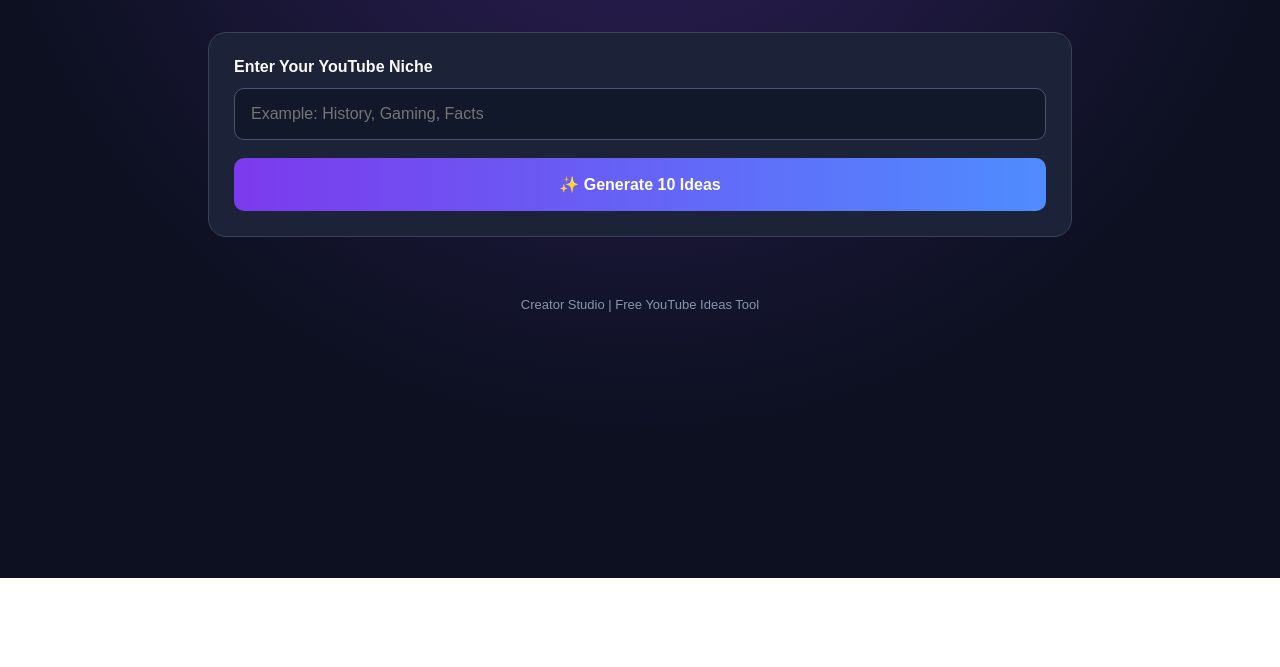
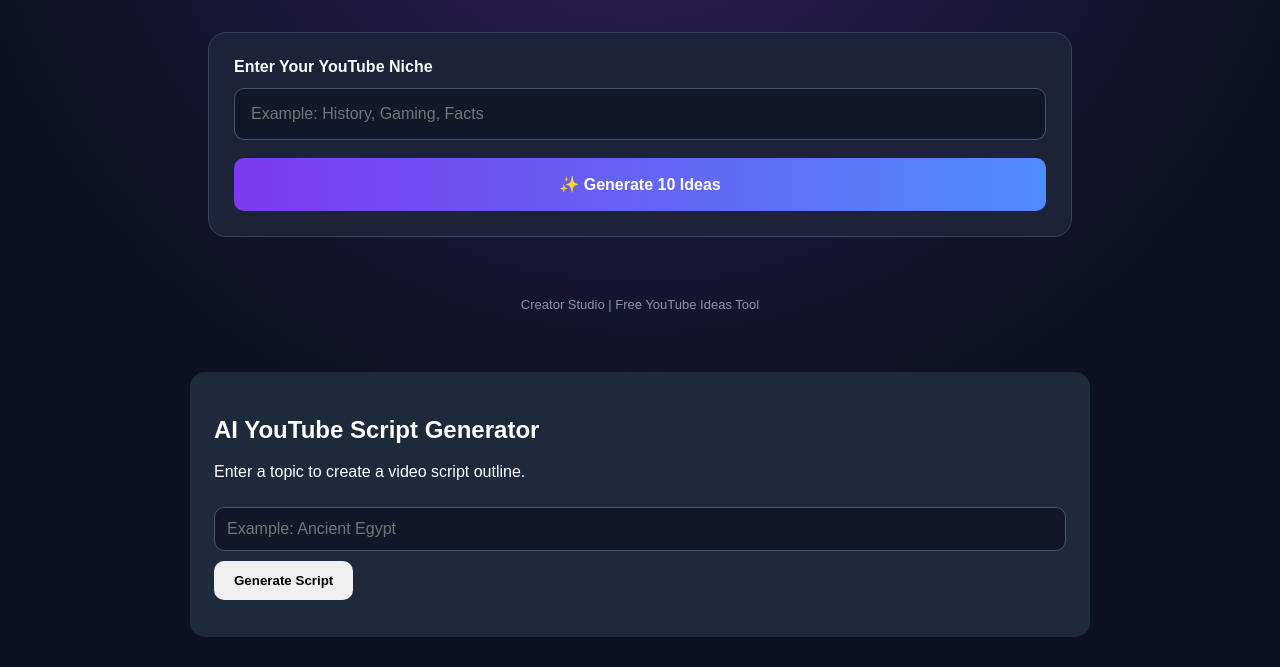
Before and after one commit to Shahzaib297398/AI-YouTube-Generator, a plain HTML site: page index.html in a window 1280 px wide. Shown: the part 222-889 px from the top of the page. Before the commit the page ends 800 px from the top, so only its background shows below. Drawn offline with Linux system fonts and the light colour scheme.

Commit message:
Implement AI YouTube Script Generator feature
Added AI YouTube Script Generator section with functionality to generate a video script outline based on user input.

```diff
--- a/index.html
+++ b/index.html
@@ -191,5 +191,33 @@ function generateIdeas() {
 document.getElementById("generate")
   .addEventListener("click", generateIdeas);
 </script>
+
+
+<section id="script-generator" style="max-width:900px;margin:30px auto;padding:24px;background:#1e293b;color:white;border-radius:15px;font-family:Arial">
+  <h2>AI YouTube Script Generator</h2>
+  <p>Enter a topic to create a video script outline.</p>
+  <input id="scriptTopic" placeholder="Example: Ancient Egypt" style="width:100%;padding:12px;margin:10px 0;color:#111">
+  <button onclick="makeScript()" style="padding:12px 20px;cursor:pointer">Generate Script</button>
+  <pre id="scriptOutput" style="white-space:pre-wrap;line-height:1.7"></pre>
+</section>
+
+<script>
+function makeScript() {
+  const topic = document.getElementById("scriptTopic").value.trim();
+  const output = document.getElementById("scriptOutput");
+  if (!topic) {
+    output.textContent = "Please enter a topic first.";
+    return;
+  }
+  output.textContent =
+    "VIDEO TITLE: " + topic + "\n\n" +
+    "HOOK:\nWhat if everything you knew about " + topic + " was only half the story?\n\n" +
+    "INTRODUCTION:\nToday we explore " + topic + " and discover why it matters.\n\n" +
+    "CHAPTER 1: Background\nExplain the history and context.\n\n" +
+    "CHAPTER 2: Key Facts\nPresent important information and examples.\n\n" +
+    "CHAPTER 3: Surprising Details\nShare interesting discoveries.\n\n" +
+    "CONCLUSION:\nSummarize the story and invite viewers to subscribe.";
+}
+</script>
 </body>
 </html>
```
